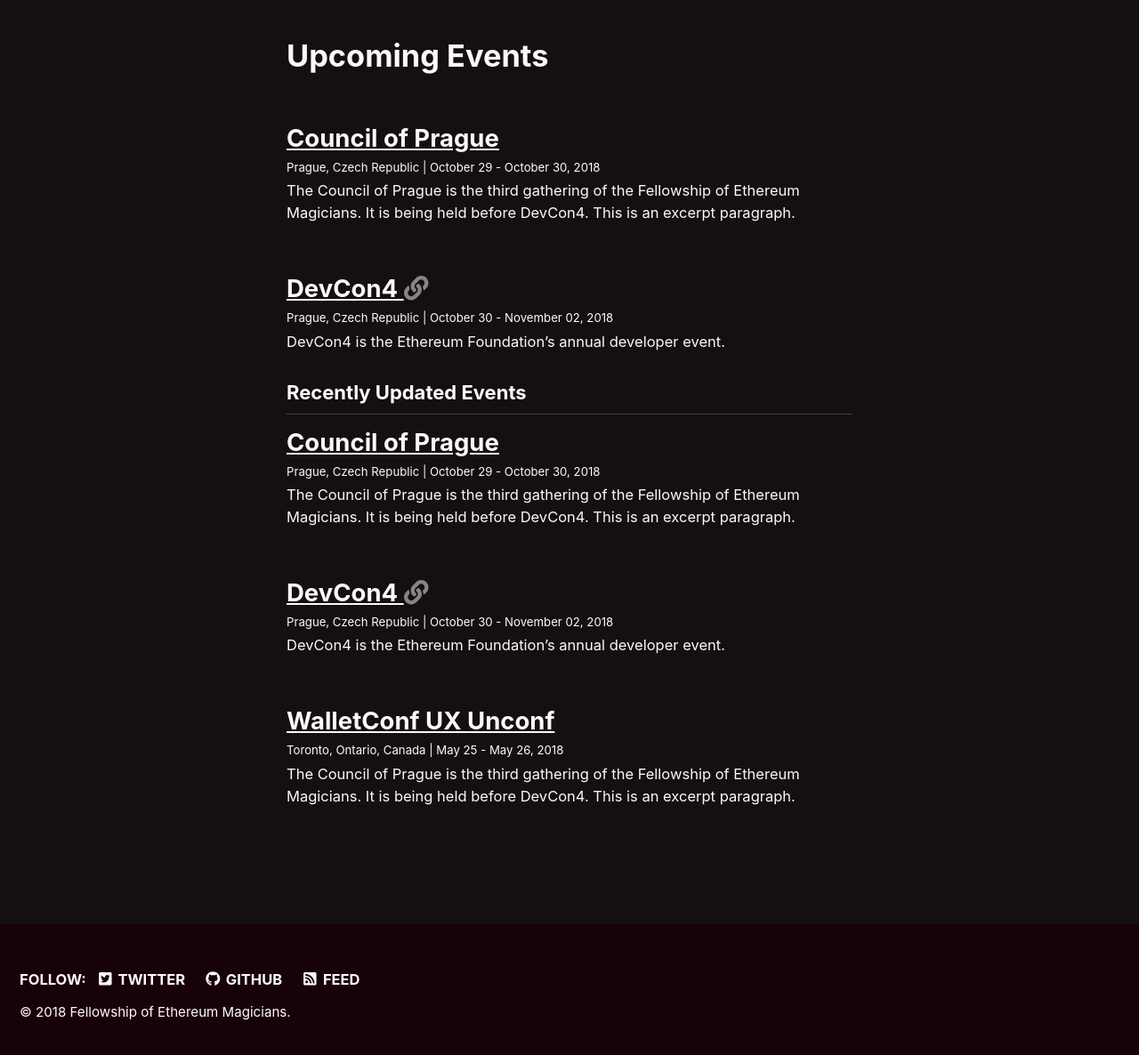
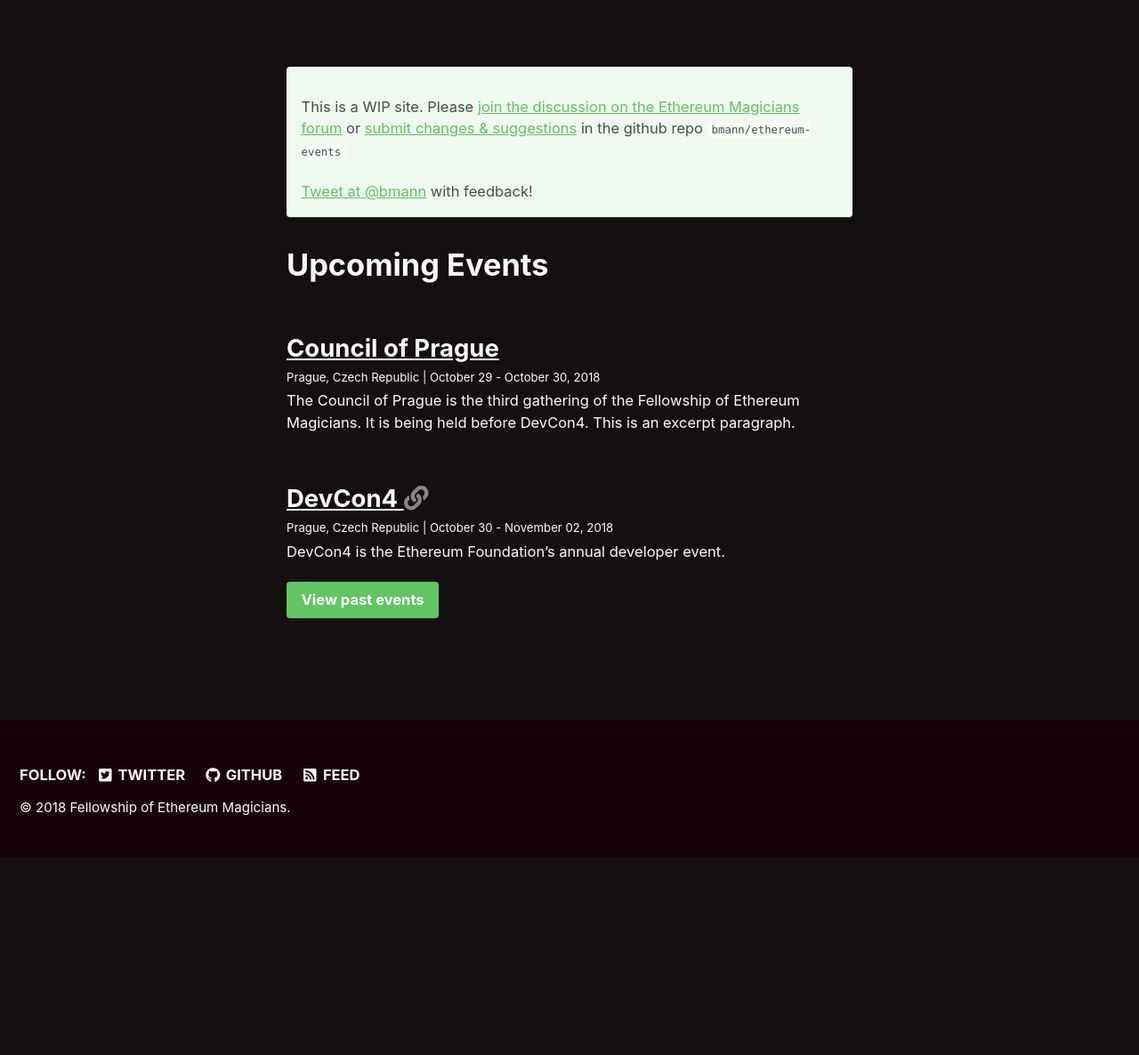
Before and after one commit to spadebuilders/ethereum-events, a Jekyll site: the page built from index.html, in a window 1280 px wide and 1400 px high, scrolled down 319 px. Shown: the part 206-1392 px from the top of the window at 89% size. Built offline with Jekyll 4.4.1, drawn with Linux system fonts in a browser that asks for light colours; nearby versions of some CDN libraries; the list of posts is cut into pages by our own code; after the commit the page ends 1489 px from its top, so only the background shows below that.

Commit message:
Added WIP notice pointing to forum, commented out updated events, button to archive

```diff
--- a/index.html
+++ b/index.html
@@ -12,6 +12,9 @@
   - excerpt: 'Nullam suscipit et nam, tellus velit pellentesque at malesuada, enim eaque. Quis nulla, netus tempor in diam gravida tincidunt, *proin faucibus* voluptate felis id sollicitudin. Centered with `type="center"`'
 ---
 
+<div class="notice--success"><p>This is a WIP site. Please <a href="https://ethereum-magicians.org/t/events-website-for-future-councils-ring-workshops-and-other-ethereum-community-events/957">join the discussion on the Ethereum Magicians forum</a> or <a href="https://github.com/bmann/ethereum-events">submit changes & suggestions</a> in the github repo <code>bmann/ethereum-events</code></p>
+<p><a href="https://twitter.com/bmann">Tweet at @bmann</a> with feedback!</div>
+
 <h1>{{ site.data.ui-text[site.locale].upcoming_events | default: "Upcoming Events" }}</h3>
 
 {% assign upcoming = site.events | sort: "event.start_date" %}
@@ -23,9 +26,16 @@
   {% endif %}
 {% endfor %}
 
+<div><a class="btn btn--primary btn--success" href="/events">View past events</a></div>
+
+{% comment %}
+<!-- Leaving this out for now: needs better display of changes -->
+<!--
 <h3 class="archive__subtitle">Recently Updated Events</h3>
 
 {% assign updated = site.events | sort: "last_modified_at" %}
 {% for post in updated limit: 3 %}
   {% include event-single.html %}
 {% endfor %}
+-->
+{% endcomment %}
```
